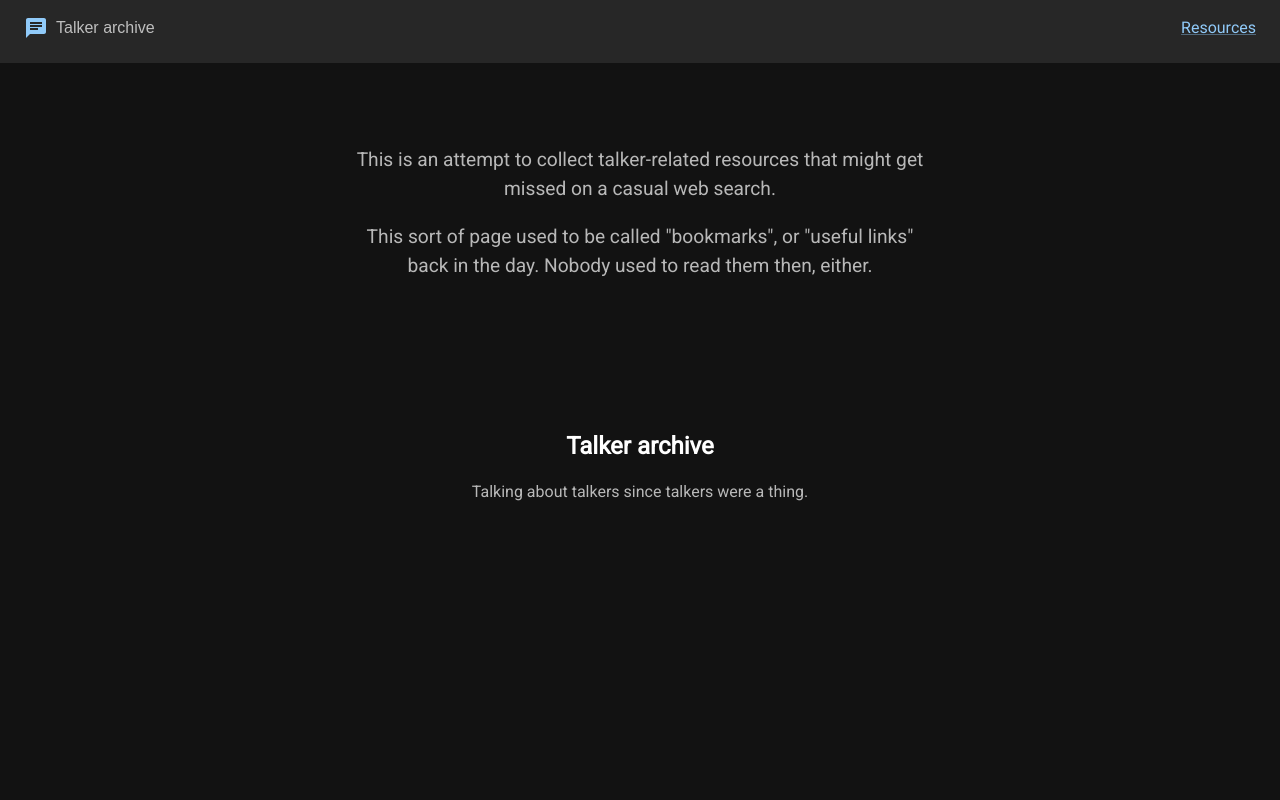
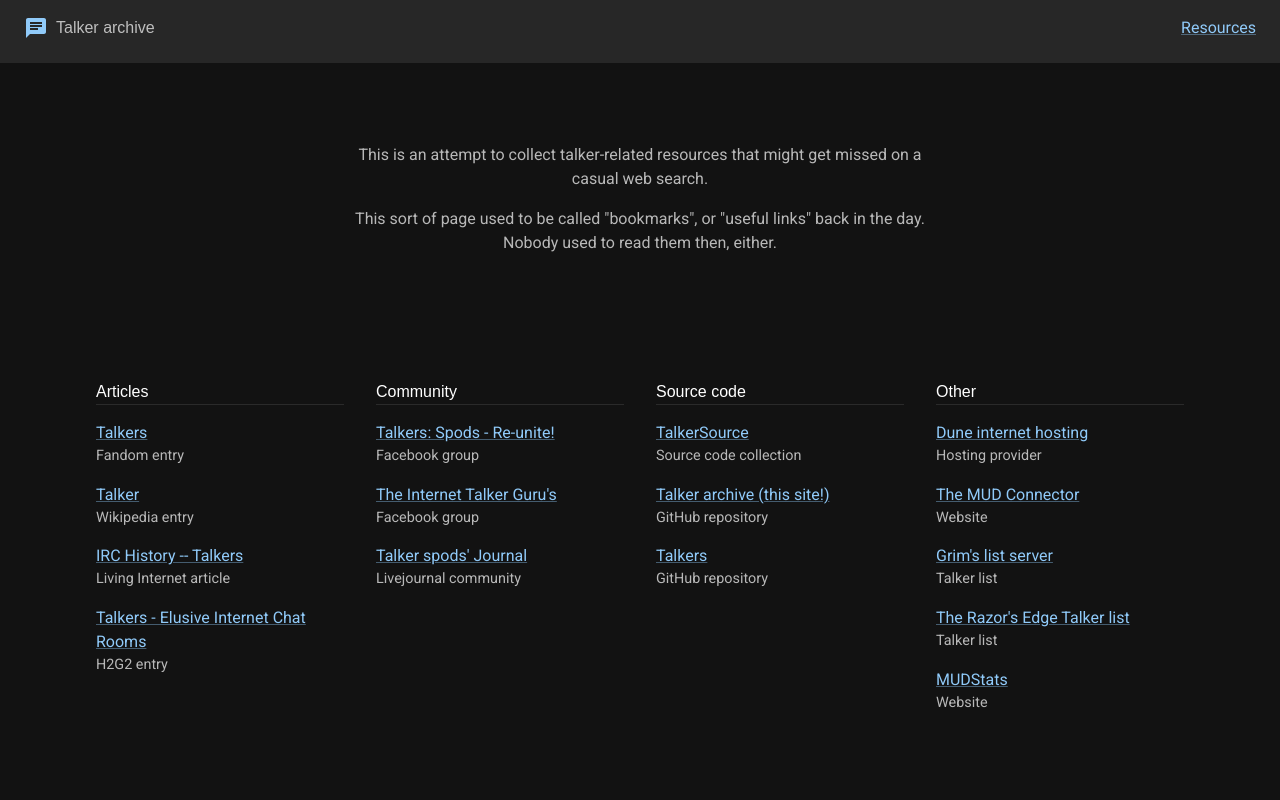
Before and after one commit to moopet/talker-archive-svelte, a SvelteKit app: page /resources in a window 1280 px wide. Shown: the top 800 px of the page. Built offline with nearby package versions, Linux system fonts and the light colour scheme.

Commit message:
add resources page content

```diff
--- a/src/app.css
+++ b/src/app.css
@@ -9,12 +9,14 @@
   --color-light: rgba(255, 255, 255, 0.7);
   --color-light-dim: rgba(255, 255, 255, 0.4);
   --color-accent: rgb(144, 202, 249);
+  --color-other-dunno-color: #90caf9;
   --color-accent-dim: rgba(144, 202, 249, 0.4);
 
   --body-background-color: var(--color-darker);
   --card-background-color: var(--color-dark);
   --body-text-color: var(--color-light);
   --link-color: var(--color-accent);
+  --link-hover-color: var(--color-accent-dim);
 
   scroll-behavior: smooth;
 }
@@ -47,7 +49,6 @@ body {
   color: var(--body-text-color);
 	font-family: var(--font-body);
   line-height: 1.5;
-  font-size: 1rem;
 }
 
 main {
@@ -60,7 +61,6 @@ main {
   padding-block-start: 0;
   padding-block-end: 0;
   width: 100%;
-  font-size: 1.2rem;
 }
 
 h1,
--- a/src/lib/components/ResourceItem.svelte
+++ b/src/lib/components/ResourceItem.svelte
@@ -2,13 +2,15 @@
   const { resource }: ResourceItemProps = $props();
 </script>
 
-<span>
+<div>
   {#if resource.type === 'image'}
     <img src={resource.url} alt="{resource.alt}" />
   {:else}
     <a href={resource.url}>{resource.name}</a>
   {/if}
-</span>
+
+  <span>{resource?.description ?? resource.type}</span>
+</div>
 
 <style>
 img {
@@ -17,4 +19,23 @@ img {
   border-style: solid;
   border-color: rgba(255, 255, 255, 0.1);
 }
+
+div {
+  display: flex;
+  flex-direction: column;
+  margin-block-end: 1rem;
+}
+
+a {
+  color: var(--color-accent);
+  text-decoration-color: var(--color-accent-dim);
+
+  &:hover {
+    text-decoration-color: inherit;
+  }
+}
+
+span {
+  font-size: 0.9rem;
+}
 </style>
--- a/src/lib/types.ts
+++ b/src/lib/types.ts
@@ -17,6 +17,7 @@ export type DataOrigin = {
 export type Resource = {
   icon?: string;
   name?: string;
+  description?: string;
   type: string;
   url: string;
 };
--- a/src/routes/resources/+page.svelte
+++ b/src/routes/resources/+page.svelte
@@ -1,5 +1,27 @@
 <script lang="ts">
-  import { talkers, resources, codebases } from '$lib/data/talkers.json';
+  import { resources } from '$lib/data/talkers.json';
+
+  import ResourceList from '$lib/components/ResourceList.svelte';
+
+  const articleResourceTypes: Array<string> = [
+    'Article'
+  ];
+
+  const communityResourceTypes: Array<string>  = [
+    'Facebook group',
+    'Livejournal community'
+  ];
+
+  const sourceCodeResourceTypes: Array<string>  = [
+    'Repository'
+  ];
+
+  const otherResourceTypes: Array<string>  = [
+    'Hosting',
+    'Website'
+  ];
+
+console.log(otherResourceTypes);
 </script>
 
 <section>
@@ -11,5 +33,33 @@
   </p>
 </section>
 
+<section class="resources">
+  <ResourceList title="Articles" resources={resources.filter(resource => articleResourceTypes.includes(resource.type))} />
+  <ResourceList title="Community" resources={resources.filter(resource => communityResourceTypes.includes(resource.type))} />
+  <ResourceList title="Source code" resources={resources.filter(resource => sourceCodeResourceTypes.includes(resource.type))} />
+  <ResourceList title="Other" resources={resources.filter(resource => otherResourceTypes.includes(resource.type))} />
+</section>
+
 <style>
+section {
+}
+
+.resources {
+  max-width: calc(100% - 2rem);
+  display: flex;
+  gap: 1rem;
+  flex-direction: column;
+}
+
+@media (min-width: 560px) {
+  .resources {
+    flex-direction: row;
+  }
+}
+
+@media (min-width: 768px) {
+  .resources {
+    gap: 2rem;
+  }
+}
 </style>
```
